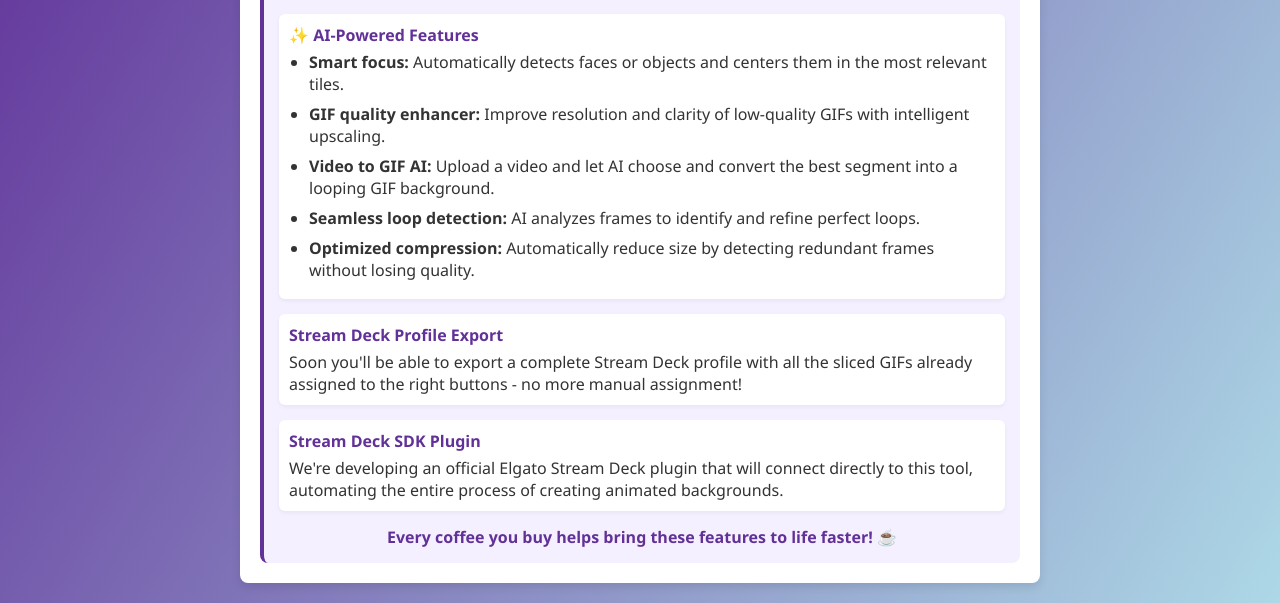
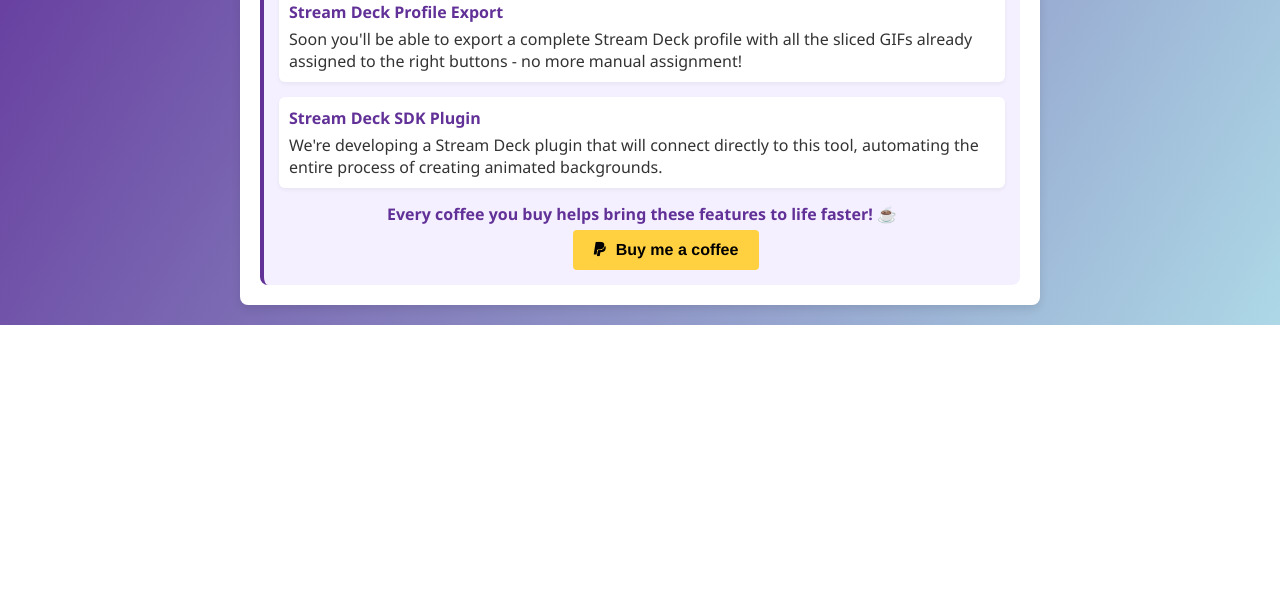
Before and after one commit to sebastiansperandio/Stream-Deck-BG, a PHP site: page / in a window 1280 px wide. Shown: the part 1095-1698 px from the top of the page. After the commit the page ends 1420 px from the top, so only its background shows below. Run offline with PHP 8.4, Linux system fonts and the light colour scheme.

Commit message:
Add Ko-fi & suuport buttons to success page

```diff
--- a/public/css/styles.css
+++ b/public/css/styles.css
@@ -187,7 +187,7 @@
     font-weight: 500;
     transition: background-color 0.3s ease, transform 0.1s ease;
     box-shadow: 0 2px 5px rgba(0, 0, 0, 0.2);
-    margin: 20px auto;
+    margin: 20px auto 5px auto;
     display: block;
 }
 
@@ -315,9 +315,17 @@
 }
 .upcoming-features-header {
     display: flex;
+    flex-direction: column;
     justify-content: space-between;
 }
 
+.buy-me-a-coffee{
+    display: flex;
+    justify-content: center;
+    align-items: center;
+    gap: 3rem;
+    margin: 5px auto 0 auto;
+}
 .upcoming-features h3 {
     color: var(--button-color);
     margin-bottom: 10px;
@@ -411,8 +419,8 @@
     border:none;
     border-radius:0.25rem;
     min-width:11.625rem;
-    padding:0 2rem;
-    height:2.625rem;
+    padding:0 1rem;
+    height:2.5rem;
     font-weight:bold;
     background-color:#FFD140;
     color:#000000;
@@ -425,7 +433,7 @@
 /* Success page styles */
 .success-message {
     text-align: center;
-    padding: 40px 20px;
+    padding: 20px 20px;
     display: flex;
     flex-direction: column;
     align-items: center;
@@ -488,3 +496,16 @@
     font-weight: bold;
     color: var(--button-color);
 }
+
+.donation-suggestion {
+    margin-top: 80px;
+    padding-top: 20px;
+    border-top: 1px solid #eee;
+    text-align: center;
+}
+
+.donation-suggestion p {
+    font-size: 1rem;
+    color: #666;
+    margin-bottom: 15px;
+}
--- a/src/Controller/UploadController.php
+++ b/src/Controller/UploadController.php
@@ -74,7 +74,7 @@
 
                         <button type="submit" class="upload-btn">Slice &amp; Download GIF</button>
                     </form>
-                    <div class="mt20 help-grid">
+                    <div class="mt5 help-grid">
                         <div class="help-card">
                             <p class="help-title">Need a sample GIF?</p>
                             <p class="mt5">
@@ -115,12 +115,6 @@
                                 <h3>Coming Soon</h3>
                                 <p>Your donations help fund the development of exciting new features:</p>
                             </div>
-                            <div class="buy-me-a-coffe">
-                                <form action="https://www.paypal.com/ncp/payment/96GEXVM9RCTLS" method="post" target="_blank" style="display:inline-grid;justify-items:center;align-content:start;gap:0.5rem;">
-                                    <input class="pp-96GEXVM9RCTLS" type="submit" value="Buy me a coffe" />
-                                    <img src=https://www.paypalobjects.com/images/Debit_Credit_APM.svg alt="cards" />
-                                </form>
-                            </div>
                         </div>
 
                         <div class="feature-card">
@@ -141,10 +135,22 @@
 
                         <div class="feature-card">
                             <h4>Stream Deck SDK Plugin</h4>
-                            <p>We're developing an official Elgato Stream Deck plugin that will connect directly to this tool, automating the entire process of creating animated backgrounds.</p>
+                            <p>We're developing a Stream Deck plugin that will connect directly to this tool, automating the entire process of creating animated backgrounds.</p>
                         </div>
 
                         <p class="support-message">Every coffee you buy helps bring these features to life faster! ☕</p>
+                        <div class="buy-me-a-coffee">
+                            <div class="ko-fi">
+                                <script type='text/javascript' src='https://storage.ko-fi.com/cdn/widget/Widget_2.js'></script><script type='text/javascript'>kofiwidget2.init('Support me on Ko-fi', '#b494fa', 'W7W01DBHJE');kofiwidget2.draw();</script>
+                            </div>
+                            <div class="paypal">
+                                <form action="https://www.paypal.com/ncp/payment/96GEXVM9RCTLS" method="post" target="_blank" >
+                                    <button type="submit" class="pp-96GEXVM9RCTLS">
+                                        <i class="fab fa-paypal" style="margin-right: 10px;"></i>Buy me a coffee
+                                    </button>
+                                </form>
+                            </div>
+                        </div>
                     </div>
                 </div>
                 <script>
@@ -395,7 +401,7 @@
                 <link rel="stylesheet" href="<?php echo htmlspecialchars($css_url, ENT_QUOTES); ?>">
                 <link rel="stylesheet" href="https://cdnjs.cloudflare.com/ajax/libs/font-awesome/6.5.0/css/all.min.css">
                 <link rel="icon" type="image/x-icon" href="/public/img/favicon.ico">
-                <meta http-equiv="refresh" content="10;url=/" /> <!-- Aumentado de 5 a 10 segundos -->
+                <!-- <meta http-equiv="refresh" content="10;url=/" /> --> <!-- Aumentado de 5 a 10 segundos -->
             </head>
             <body>
                 <div class="form-container">
@@ -416,12 +422,27 @@
                                 </a>
                             </div>
                         <?php else: ?>
-                            <a href="/" class="return-button mt20">
-                                <i class="fas fa-home"></i> Return to Home Page
+                            <a href="/" class="return-button mt10">
+                                <i class="fas fa-redo" style="margin-right:10px"></i> Create Another GIF
                             </a>
                         <?php endif; ?>
 
-                        <p class="redirect-info">You will be redirected to the home page in 10 seconds</p>
+                        <div class="donation-suggestion mt20">
+                            <p>Did you find this tool helpful? Consider supporting future development!</p>
+                            <div class="buy-me-a-coffee">
+                                <div class="ko-fi">
+                                    <script type='text/javascript' src='https://storage.ko-fi.com/cdn/widget/Widget_2.js'></script><script type='text/javascript'>kofiwidget2.init('Support me on Ko-fi', '#b494fa', 'W7W01DBHJE');kofiwidget2.draw();</script>
+                                </div>
+                                <div class="paypal">
+                                    <form action="https://www.paypal.com/ncp/payment/96GEXVM9RCTLS" method="post" target="_blank" >
+                                        <button type="submit" class="pp-96GEXVM9RCTLS">
+                                            <i class="fab fa-paypal" style="margin-right: 10px;"></i>Buy me a coffee
+                                        </button>
+                                    </form>
+                                </div>
+                            </div>
+                        </div>
+
                     </div>
                 </div>
 
```
